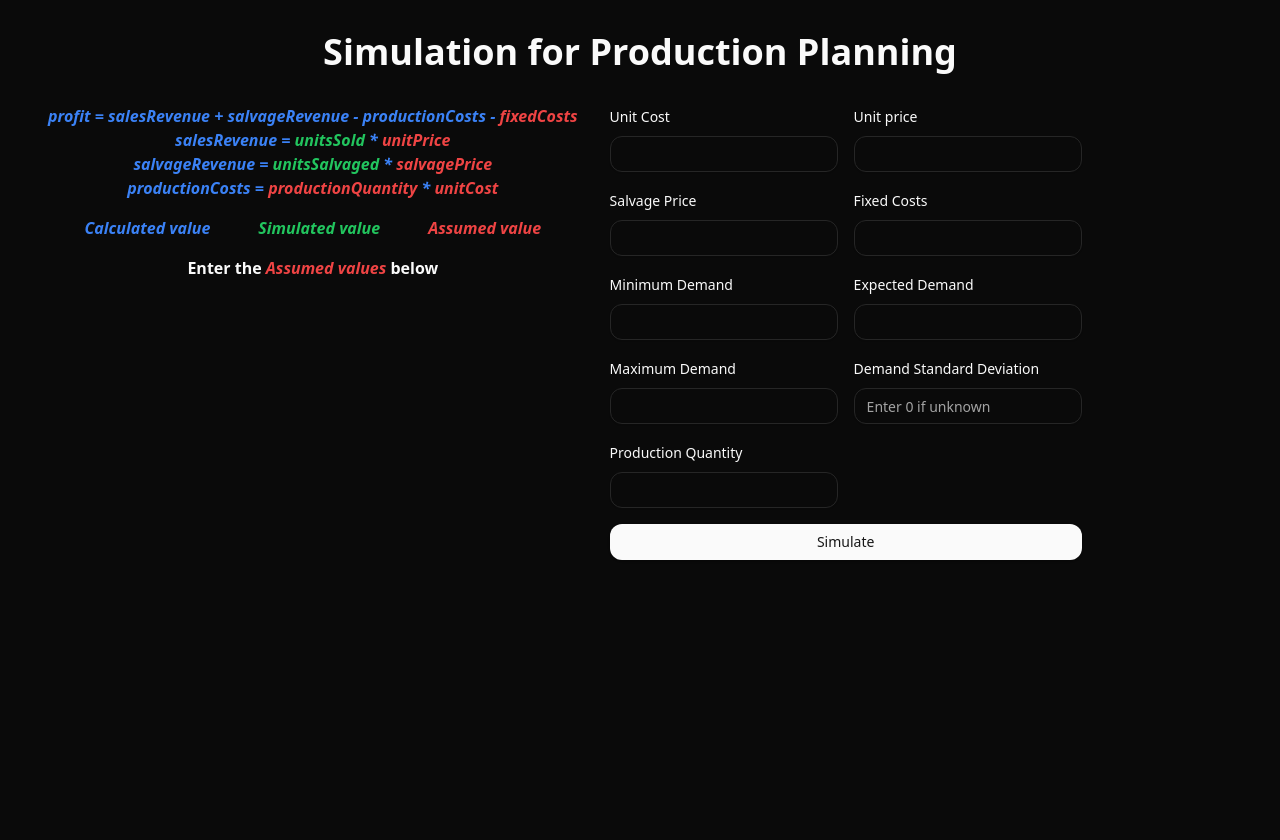
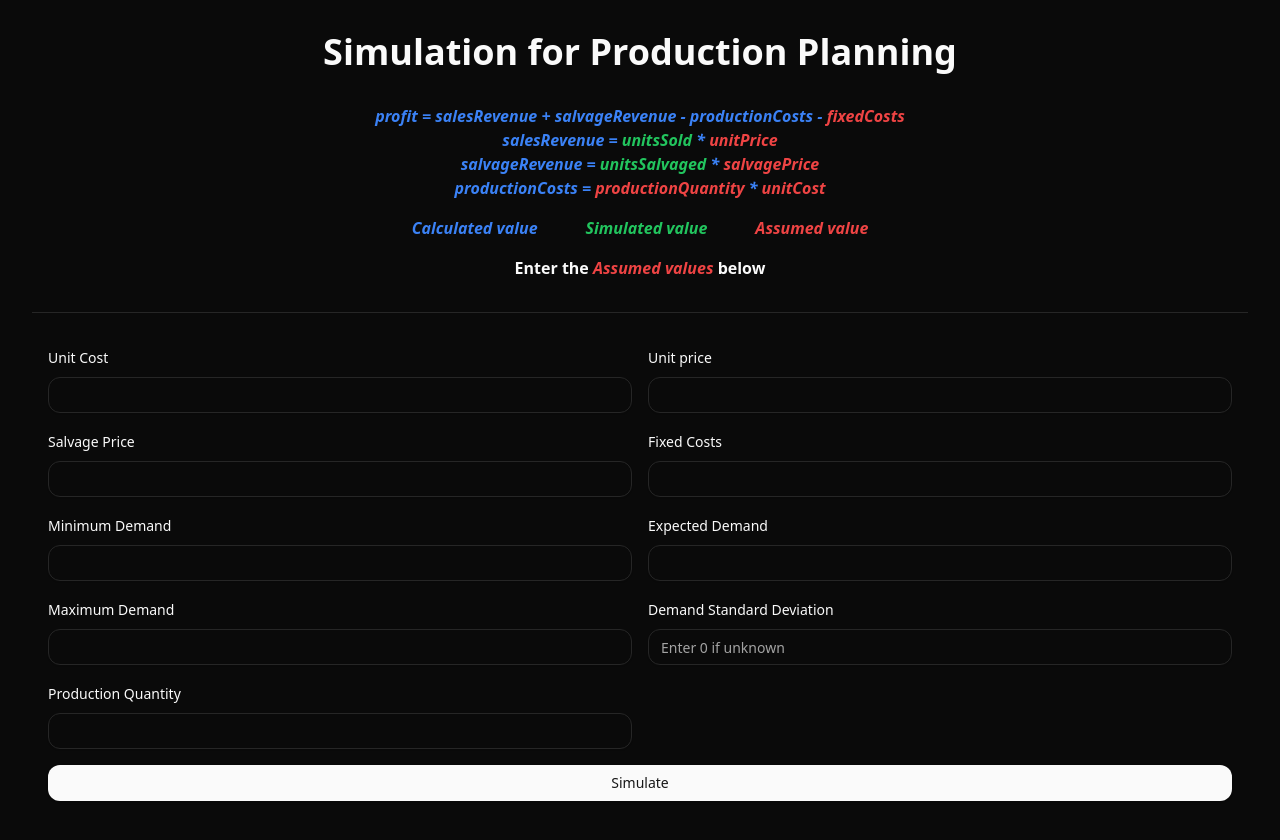
Before and after one commit to remilebeau/simulation, a Next.js app: page / in a window 1280 px wide. Shown: the top 840 px of the page. Before the commit the page ends 800 px from the top, so only its background shows below. Built offline with nearby package versions, Linux system fonts and the light colour scheme.

Commit message:
update styling

```diff
--- a/src/app/page.tsx
+++ b/src/app/page.tsx
@@ -1,4 +1,3 @@
-"use client";
 import SimulationForm from "@/components/SimulationForm";
 import SimulationInstructions from "@/components/SimulationInstructions";
 
@@ -8,10 +7,9 @@ export default function Home() {
       <h1 className="text-center text-4xl font-bold">
         Simulation for Production Planning
       </h1>
-      <section className="flex flex-col sm:flex-row">
-        <SimulationInstructions />
-        <SimulationForm />
-      </section>
+      <SimulationInstructions />
+      <hr />
+      <SimulationForm />
     </main>
   );
 }
--- a/src/components/SimulationForm.tsx
+++ b/src/components/SimulationForm.tsx
@@ -1,3 +1,4 @@
+"use client";
 import { Form } from "@/components/ui/form";
 import { zodResolver } from "@hookform/resolvers/zod";
 import { useForm } from "react-hook-form";
```
